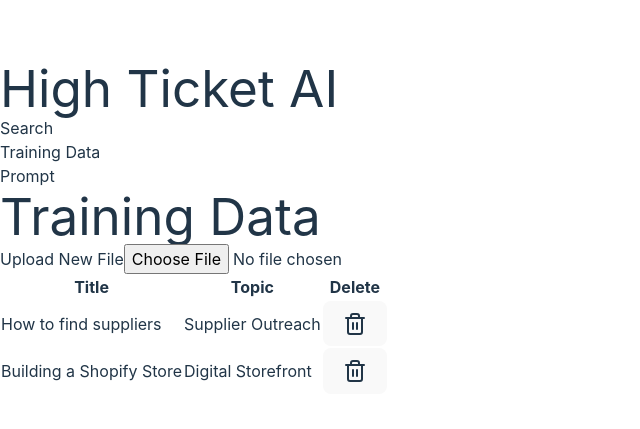
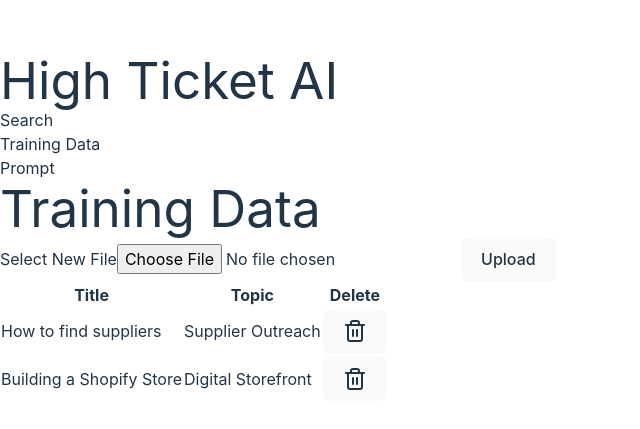
Before and after one commit to BeadChain15/High-Ticket-AI-chatbot-fe, a React (Vite) app: page /train in a window 1280 px wide. Shown: the part 173-602 px from the top of the page, without its empty margins (0-640 px from the left). Built offline with nearby package versions, Linux system fonts and the light colour scheme.

Commit message:
fix upload

```diff
--- /dev/null
+++ b/src/components/Markdown.tsx
@@ -0,0 +1,35 @@
+import React from 'react';
+import ReactMarkdown from 'react-markdown';
+import { Prism as SyntaxHighlighter } from 'react-syntax-highlighter';
+import { tomorrow } from 'react-syntax-highlighter/dist/esm/styles/prism';
+
+interface MarkdownRendererProps {
+  markdown: string;
+}
+
+const MarkdownRenderer: React.FC<MarkdownRendererProps> = ({ markdown }) => {
+  return (
+    <div>
+      <ReactMarkdown
+        components={{
+          code({ className, children }) {
+            const match = /language-(\w+)/.exec(className || '');
+            return match ? (
+              <SyntaxHighlighter style={tomorrow} language={match[1]}>
+                {String(children).replace(/\n$/, '')}
+              </SyntaxHighlighter>
+            ) : (
+              <code className={className}>
+                {children}
+              </code>
+            );
+          },
+        }}
+      >
+        {markdown}
+      </ReactMarkdown>
+    </div>
+  );
+};
+
+export default MarkdownRenderer;
--- a/src/pages/Chat.tsx
+++ b/src/pages/Chat.tsx
@@ -2,12 +2,11 @@
 
 import React, { useEffect, useState } from "react";
 import { ArrowRight } from "lucide-react";
-// import axios from "axios";
-// import { getHistory } from "../services/chat";
 import { Conversation, Message } from "../types";
 import { chatStoreService } from "../services/chatStoreService";
 import { sendMessage } from "../services/chat";
 import Thinking from "../components/Thinking";
+import MarkdownRenderer from "../components/Markdown";
 
 // export interface Message {
 //   content: string;
@@ -19,7 +18,7 @@ const ChatInterface = () => {
     chatStoreService.getCurrentConversation()
   );
   const [inputMessage, setInputMessage] = useState("");
-  const [threadId] = useState(chatStoreService.getCurrentThreadId());
+  const [threadId, setThreadId] = useState<string>(chatStoreService.getCurrentThreadId());
   const [thinking, setThinking] = useState(false);
 
   const handleSubmit = async (e: React.FormEvent) => {
@@ -33,6 +32,7 @@ const ChatInterface = () => {
       chatStoreService.addMessage(userMessage);
       setConversation(chatStoreService.getCurrentConversation());
       console.log("conversation:", conversation, userMessage);
+      console.log("threadId:", threadId);
 
       const response = await sendMessage(inputMessage, threadId);
       console.log(response);
@@ -62,7 +62,11 @@ const ChatInterface = () => {
     }
   }, [inputMessage, thinking]);
 
-  // console.log("Render", new Date().getTime());
+  useEffect(() => {
+    setThreadId(chatStoreService.getCurrentThreadId())
+  }, [])
+
+  console.log("Render", sessionStorage.getItem('currentThreadId'), chatStoreService.getCurrentThreadId(), "||" , threadId);
 
   return (
     <div className="flex flex-col h-screen w-screen bg-white pt-20 text-black">
@@ -92,7 +96,10 @@ const ChatInterface = () => {
                     : "bg-white border border-gray-200"
                 }`}
               >
-                {message.content}
+                {/* <ReactMarkdown remarkPlugins={[remarkGfm]} >
+                  {message.content}
+                </ReactMarkdown> */}
+                <MarkdownRenderer markdown={message.content}/>
               </div>
             </div>
           ))}
@@ -112,7 +119,7 @@ const ChatInterface = () => {
       >
         <form onSubmit={handleSubmit} className="relative flex">
           <textarea
-            disabled={thinking}
+            // disabled={thinking}
             placeholder={
               conversation.messages.length
                 ? "Ask a follow-up question..."
--- a/src/pages/Train.tsx
+++ b/src/pages/Train.tsx
@@ -1,22 +1,92 @@
+import React, { useState } from "react";
 import Table from "../components/Table";
 
-const Train = () => {
+
+const Train: React.FC = () => {
+  const [selectedFile, setSelectedFile] = useState<string | null>(null);
+  const [fileSize, setFileSize] = useState<number>(0);
+
+  const handleFileChange = (event: React.ChangeEvent<HTMLInputElement>) => {
+    const file = event.target.files?.[0];
+    if (file) {
+      setSelectedFile(file.name);
+      setFileSize(file.size);
+    }
+  };
+
+  const handleUpload = async () => {
+    if (!selectedFile) {
+      alert("Please select a file first!");
+      return;
+    }
+
+    const formData = new FormData();
+    const fileInput = document.querySelector('input[type="file"]') as HTMLInputElement;
+    const fileToUpload = fileInput.files?.[0];
+
+    if (fileToUpload) {
+      // Check for allowed file extensions
+      const allowedExtensions = /(\.pdf)$/i; // Adjust this regex for allowed formats
+      if (!allowedExtensions.exec(fileToUpload.name)) {
+        alert("Invalid file type. Please upload a JPG or PNG file.");
+        return;
+      }
+
+      formData.append("file", fileToUpload);
+
+      try {
+        const response = await fetch(`${import.meta.env.VITE_API_URL}/api/upload`, {
+          method: "POST",
+          body: formData,
+        });
+
+        console.log("File uploaded:", response);
+        if (response.ok) {
+          alert("File uploaded successfully!");
+        } else {
+          alert("File upload failed.");
+        }
+      } catch (error) {
+        console.error("Error uploading file:", error);
+        alert("An error occurred while uploading the file.");
+      }
+    } else {
+      alert("No file to upload.");
+    }
+  };
+
   return (
     <>
       <div className="flex flex-col w-screen h-screen p-4 px-12 space-y-8 pt-20 text-black">
         <h1 className="w-full text-4xl p-4 border-b-1 border-b">
           Training Data
         </h1>
+
         <label className="mt-2 cursor-pointer">
           <span className="block w-fit text-white bg-blue-500 rounded px-4 py-2 mb-1 text-center hover:bg-blue-600 transition duration-200">
-            Upload New File
+            Select New File
           </span>
           <input
             className="hidden" // Hide the default input element
             type="file"
             accept=".dot,.doc,.docx,.pdf"
+            onChange={handleFileChange}
           />
         </label>
+
+        {selectedFile && (
+          <div className="mt-4">
+            <p className="text-lg">File: {selectedFile}</p>
+            <p className="text-lg">Size: {(fileSize / 1024).toFixed(2)} KB</p> {/* Display size in KB */}
+          </div>
+        )}
+
+        <button
+          onClick={handleUpload}
+          className="mt-4 w-fit text-white bg-green-500 rounded px-4 py-2 hover:bg-green-600 transition duration-200"
+        >
+          Upload
+        </button>
 
         <Table />
       </div>
--- a/src/services/chat.ts
+++ b/src/services/chat.ts
@@ -18,6 +18,7 @@ import axios from "axios";
 
 export const sendMessage = async (message: string, threadId: string) => {
     try {
+        console.log("threadID", threadId)
         const res = await axios.post(`${import.meta.env.VITE_API_URL}/api/chat`, {
             message: message,
             threadId: threadId
--- a/src/services/chatStoreService.ts
+++ b/src/services/chatStoreService.ts
@@ -17,6 +17,7 @@ class ChatStoreService {
       }));
       this.currentConversation = parsed;
     }
+    this.currentThreadId = sessionStorage.getItem('currentThreadId')
   }
 
   getCurrentConversation(): Conversation {
@@ -31,6 +32,7 @@ class ChatStoreService {
   }
 
   getCurrentThreadId(): string {
+    console.log("Class:::", this.currentThreadId, sessionStorage.getItem('currentThreadId'))
     return this.currentThreadId || ""
   }
 
```
Also changed, not shown: package.json (+7 -2 lines), 1 other file (tests, documents, lock files or other folders).
